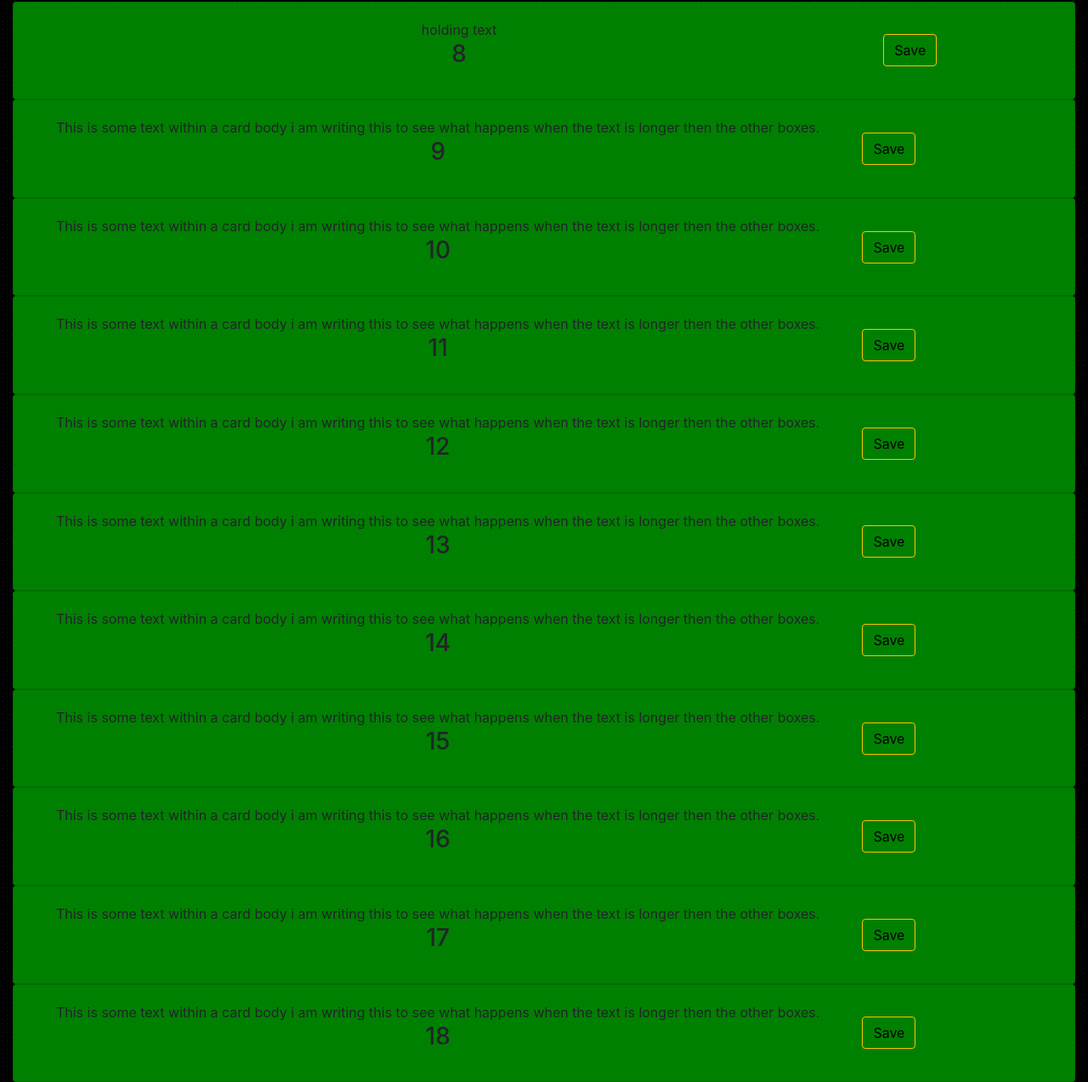
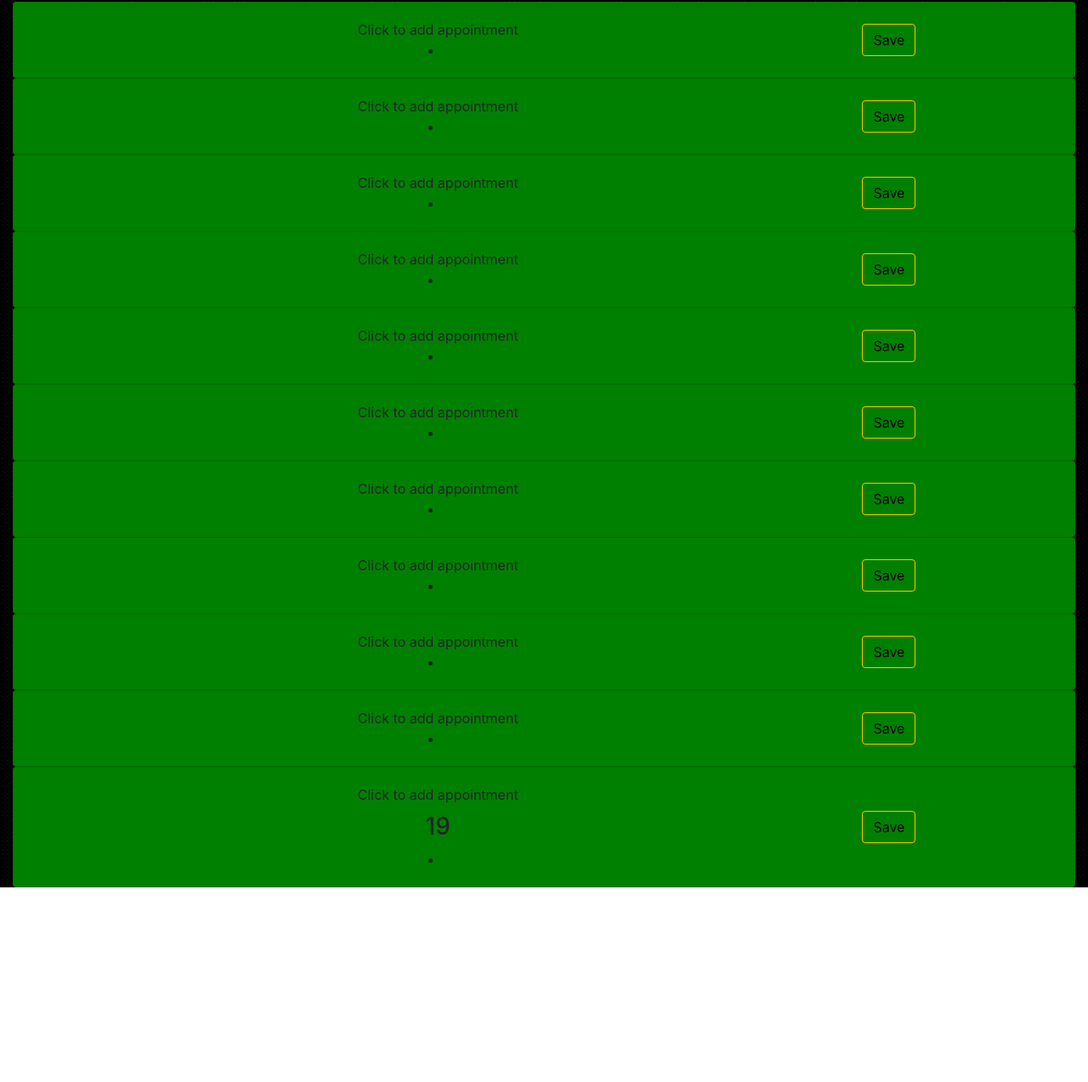
Before and after one commit to SpencerFalor-Ward/HW-5-SFW-Daily-Planner, a plain HTML site: page index.html in a window 1280 px wide. Shown: the part 306-1579 px from the top of the page at 85% size. After the commit the page ends 1350 px from the top, so only its background shows below. Drawn offline with nearby package versions, Linux system fonts and the light colour scheme.

Commit message:
assinging time to change css and empty card

```diff
--- a/assets/JS/script.js
+++ b/assets/JS/script.js
@@ -1,4 +1,5 @@
 var cardInput = $(".card");
+var cardBody = $('.card-body');
 var form = $("<form>");
 var formContents = $("<input>", {
   type: "text",
@@ -22,27 +23,31 @@ var mHour = m.format("HH");
 // dateTime.append(timeSlot);
 headerDateTime.text(`Heres whats happenings: ${mDay} ${mDate}`);
 
-
+function popDateTime (){
 var timeArray = [8, 9, 10, 11, 12, 13, 14, 15, 16, 17, 18];
 for (var i = 0; i < timeArray.length; i++) {
-  var timeSlot = $("<h3>").text(`${timeArray[i]}`);
+  var timeSlot = dateTime.text(`${timeArray[i]}`);
   $(`#${timeArray[i]}`).append(timeSlot);
-  // timeSlot.text(`${mHour}`);
-  // dateTime.append(timeSlot);
+  timeSlot.text(`${mHour}`);
+  dateTime.append(timeSlot);
 }
+
 function cardColor(){
-  if (timeSlot.text() < mHour){
+  var test = parseInt(timeSlot.text());
+  var mHourInt = parseInt(mHour);
+  if (test < mHourInt){
     cardInput.css("background-color", "red" );
   }
-  else if (timeSlot == mHour){
+  else if (test == mHourInt){
     cardInput.css("background-color", "gray" );
   }
-else (timeSlot > mHour)
-  cardInput.css("background-color", "green" )
+  else (test > mHourInt)
+  cardInput.css("background-color", "green" );
 }
+cardColor();
+}
+popDateTime();
 
-  cardColor();
-console.log(cardColor());
 
 $(document).ready(function() {
   cardInput.click(function() {
@@ -52,6 +57,13 @@ $(document).ready(function() {
       event.stopPropagation();
     });
     $(this).append(form);
+    var idArray = [8, 9, 10, 11, 12, 13, 14, 15, 16, 17, 18];
+    for (var i = 0; i < idArray.length; i++) {
+  var idTarget = `id = ${idArray[i]}`;
+  var cardClear = cardBody.attr(idTarget);
+  $(cardClear).empty();
+  console.log(idTarget);
+}
   });
 
   // for (var i = 0; i < todos.length; i++) {
@@ -80,22 +92,14 @@ $(document).ready(function() {
         });
 
         function storeTodos(id) {
-          // Stringify and set "todos" key in localStorage to todos array
-          localStorage.setItem(
-            id,
-            $("input")
-            .val()
-            .trim()
-            );
+
+          localStorage.setItem(id, $("input").val().trim());
 }
-
-
-
         function populateTodos() {
           var timeArray = [8, 9, 10, 11, 12, 13, 14, 15, 16, 17, 18];
           for (var i = 0; i < timeArray.length; i++) {
-            var p = $("<p>").text(localStorage.getItem(`${timeArray[i]}`));
-            $(`#${timeArray[i]}`).append(p);
+            var li = $("<li>").text(localStorage.getItem(`${timeArray[i]}`));
+            $(`#${timeArray[i]}`).append(li);
           }
         }
 
@@ -104,6 +108,7 @@ $(document).ready(function() {
 
 
   populateTodos();
+  // storeTodos();
 });
 
 //   save.click(function(event) {
--- a/index.html
+++ b/index.html
@@ -30,91 +30,81 @@
     <div class="d-flex justify-content-center flex-column col-md-auto hoursBox">
       <!-- 8  -->
       <div class="card">
-        <div class= 'dateTime'></div>
+        <h3 class='dateTime'>8</h3>
         <div class="card-body" id='8'>
-       holding text
+       Click to add appointment
         </div>
-        <button type="button" class="btn btn-outline-warning" data-time='8am'>Save</button>
+        <button type="button" class="btn btn-outline-warning" data-time='8'>Save</button>
         </div>
         <!-- 9   -->
       <div class="card">
         <div class="card-body"id='9'>
-          This is some text within a card body i am writing this to see what
-          happens when the text is longer then the other boxes.
+       Click to add appointment
         </div>
-        <button type="button" class="btn btn-outline-warning">Save</button>
+        <button type="button" class="btn btn-outline-warning"data-time='9'>Save</button>
       </div>
       <!-- 10   -->
       <div class="card">
         <div class="card-body"id='10'>
-          This is some text within a card body i am writing this to see what
-          happens when the text is longer then the other boxes.
+      Click to add appointment
         </div>
-        <button type="button" class="btn btn-outline-warning">Save</button>
+        <button type="button" class="btn btn-outline-warning"data-time='10'>Save</button>
         </div>
         <!-- 11   -->
       <div class="card">
         <div class="card-body"id='11'>
-          This is some text within a card body i am writing this to see what
-          happens when the text is longer then the other boxes.
+          Click to add appointment
         </div>
-        <button type="button" class="btn btn-outline-warning">Save</button>
+        <button type="button" class="btn btn-outline-warning"data-time='11'>Save</button>
       </div>
       <!-- 12  -->
       <div class="card">
         <div class="card-body"id='12'>
-          This is some text within a card body i am writing this to see what
-          happens when the text is longer then the other boxes.
+          Click to add appointment
           </div>
-          <button type="button" class="btn btn-outline-warning">Save</button>
+          <button type="button" class="btn btn-outline-warning"data-time='12'>Save</button>
         </div>
         <!-- 13   -->
       <div class="card">
         <div class="card-body"id='13'>
-          This is some text within a card body i am writing this to see what
-          happens when the text is longer then the other boxes.
+          Click to add appointment
         </div>
-        <button type="button" class="btn btn-outline-warning">Save</button>
+        <button type="button" class="btn btn-outline-warning"data-time='13'>Save</button>
         </div>
         <!-- 14  -->
       <div class="card">
         <div class="card-body"id='14'>
-          This is some text within a card body i am writing this to see what
-          happens when the text is longer then the other boxes.
+           Click to add appointment
         </div>
-        <button type="button" class="btn btn-outline-warning">Save</button>
+        <button type="button" class="btn btn-outline-warning"data-time='14'>Save</button>
         </div>
         <!-- 15  -->
       <div class="card">
         <div class="card-body"id='15'>
-          This is some text within a card body i am writing this to see what
-          happens when the text is longer then the other boxes.
+           Click to add appointment
           </div>
-          <button type="button" class="btn btn-outline-warning">Save</button>
+          <button type="button" class="btn btn-outline-warning"data-time='15'>Save</button>
         </div>
         <!-- 16 -->
       <div class="card">
         <div class="card-body"id='16'>
-          This is some text within a card body i am writing this to see what
-          happens when the text is longer then the other boxes.
+          Click to add appointment
         </div>
-        <button type="button" class="btn btn-outline-warning">Save</button>
+        <button type="button" class="btn btn-outline-warning"data-time='16'>Save</button>
         </div>
         <!-- 17  -->
       <div class="card">
         <div class="card-body"id='17'>
-          This is some text within a card body i am writing this to see what
-          happens when the text is longer then the other boxes.
+           Click to add appointment
         </div>
-        <button type="button" class="btn btn-outline-warning">Save</button>
+        <button type="button" class="btn btn-outline-warning"data-time='17'>Save</button>
         </div>
         <!-- 18  -->
       <div class="card">
         <div class="card-body"id='18'>
-          This is some text within a card body i am writing this to see what
-          happens when the text is longer then the other boxes.
+          Click to add appointment
         </div>
-        <button type="button" class="btn btn-outline-warning">Save</button>
+        <button type="button" class="btn btn-outline-warning"data-time='18'>Save</button>
         </div>
 
 
```
Lines whose indentation alone changed are shown as unchanged.
